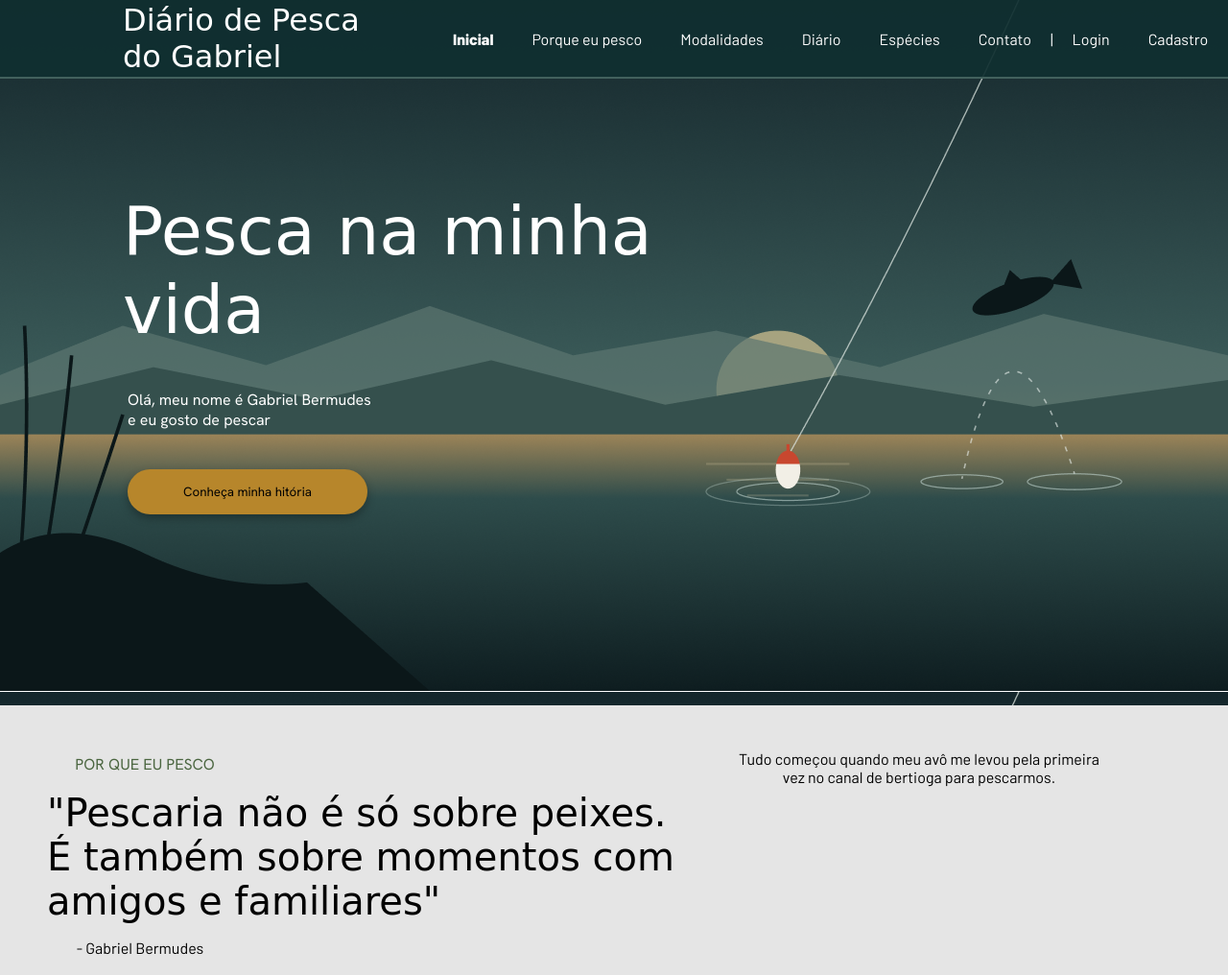
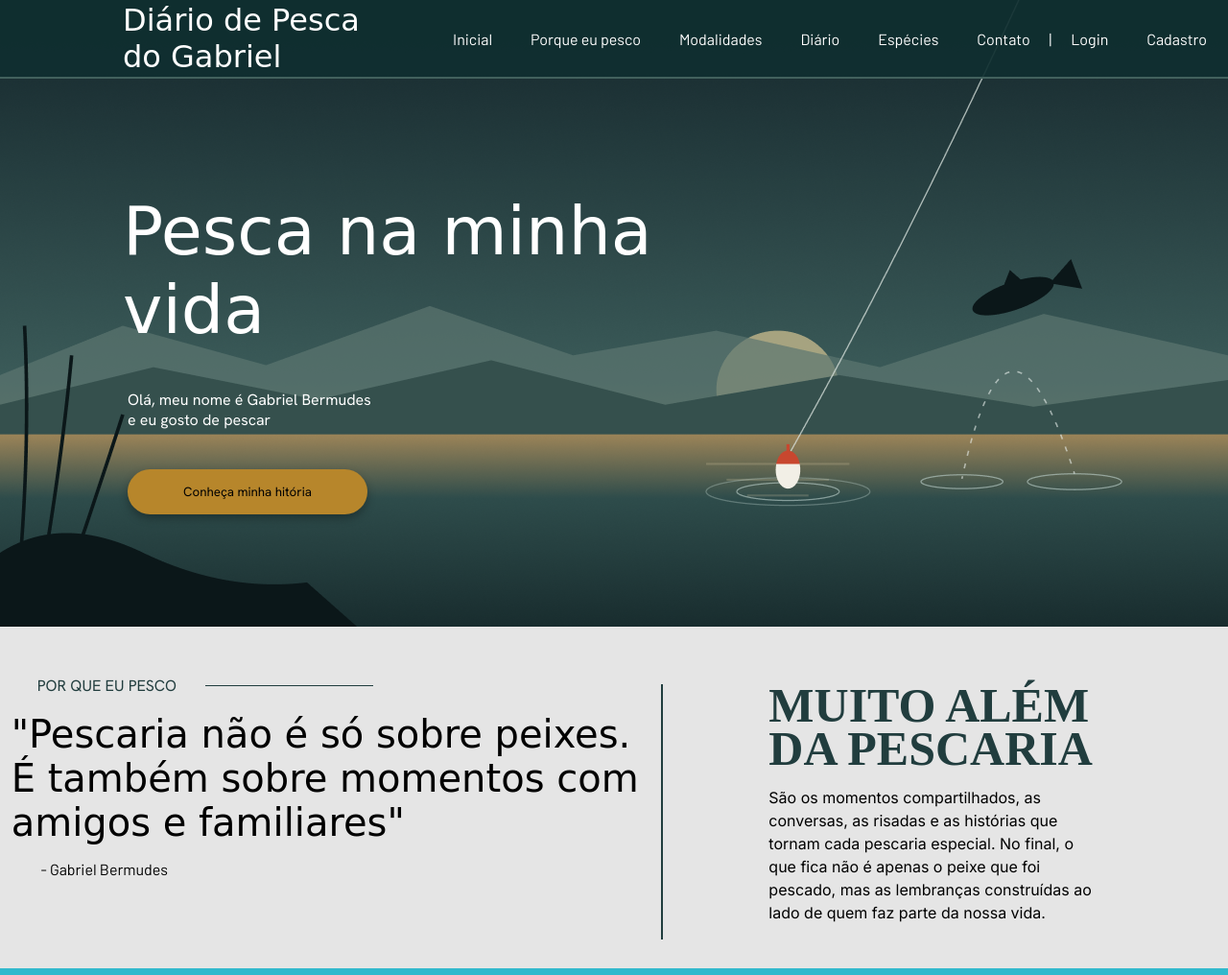
Before and after one commit to GBBermudes/PROJETO-INDIVIDUAL1, a website: page WEB-DATA-VIZ/public/index.html in a window 1280 px wide. Shown: the top 1016 px of the page at 96% size. Drawn offline with Linux system fonts and the light colour scheme; a web font is replaced by a local one.

Commit message:
texto do segundo container porque eu pesco

```diff
--- a/WEB-DATA-VIZ/public/css/estilo.css
+++ b/WEB-DATA-VIZ/public/css/estilo.css
@@ -1,9 +1,16 @@
 @import url('https://fonts.googleapis.com/css2?family=Barlow:ital,wght@0,100;0,200;0,300;0,400;0,500;0,600;0,700;0,800;0,900;1,100;1,200;1,300;1,400;1,500;1,600;1,700;1,800;1,900&display=swap');
 @import url('https://fonts.googleapis.com/css2?family=Hanken+Grotesk:ital,wght@0,100..900;1,100..900&family=Inter:ital,opsz,wght@0,14..32,100..900;1,14..32,100..900&family=Junge&family=Kapakana:wght@300..400&family=Young+Serif&display=swap');
+@import url('https://fonts.googleapis.com/css2?family=Cormorant+SC:wght@300;400;500;600;700&family=Hanken+Grotesk:ital,wght@0,100..900;1,100..900&display=swap');
 
 .junge-regular {
   font-family: "Junge", cursive;
   font-weight: 400;
+  font-style: normal;
+}
+
+.cormorant-sc-bold {
+  font-family: "Cormorant SC", serif;
+  font-weight: 700;
   font-style: normal;
 }
 
@@ -37,9 +44,10 @@ body {
 }
 
 .header {
-  position: relative;
-  z-index: 10000;
+  position: fixed;
+  z-index: 9999;
   height: var(--tamanho-header);
+  width: 100%;
   background-color: rgba(16, 47, 48, 0.92);
   border-bottom: 2px solid #42615D;
 }
@@ -66,6 +74,15 @@ body {
   justify-content: space-between;
   list-style: none;
   color: white;
+}
+
+.navbar a {
+  font-weight: 400;
+}
+
+body:has(#container:target) .navbar a[href="#container"],
+body:has(#boxes:target) .navbar a[href="#boxes"] {
+    font-weight: 900;
 }
 
 .navbar a {
@@ -125,7 +142,7 @@ body {
 }
 
 button:active {
-    transform: translateX(1px) scale(0.98);
+  transform: translateX(1px) scale(0.98);
 }
 
 .banner .container h1 {
@@ -160,13 +177,30 @@ button:active {
 }
 
 .box1 {
+  display: flex;
+  flex-direction: column;
+  align-items: flex-start;
   flex: 1;
-  text-align: justify
+  margin-top: 30px;
+  text-align: left;
+  border-left: 2px solid rgba(16, 47, 48, 0.92);
+  padding-left: 110px;
 }
 
 .box1 p {
-  text-align: justify
+  top: 100%;
+  line-height: 1.5;
+  font-family: 'Inter', sans-serif;
 }
+
+.box1 h2 {
+  text-align: left;
+  color: rgba(16, 47, 48, 0.92);
+  font-size: 50px;
+  line-height: 0.9;
+  margin: 0 0 0 0;
+}
+
 .box h1 {
   margin-top: -5px;
   font-size: 40px;
@@ -178,8 +212,19 @@ button:active {
 }
 
 .box h4 {
-  color: #4B6640;
-  margin-left: -450px;
+  display: flex;
+  align-items: center;
+  width: 350px;
+  color: rgba(16, 47, 48, 0.92);
+  margin-left: -250px;
+  gap: 30px;
+}
+
+.box h4::after {
+  content: "";
+  flex: 1;
+  height: 1px;
+  background-color: rgba(16, 47, 48, 0.92);
 }
 
 .social .container .boxes {
@@ -187,11 +232,6 @@ button:active {
   justify-content: space-between;
   width: 100%;
   padding: 30px 0;
-}
-
-
-.social p {
-  text-align: center;
 }
 
 .box {
--- a/WEB-DATA-VIZ/public/index.html
+++ b/WEB-DATA-VIZ/public/index.html
@@ -24,11 +24,11 @@
     <div class="container">
       <h1 class="titulo junge-regular">Diário de Pesca do Gabriel</h1>
       <ul class="navbar">
-        <li class="agora">
-          <a href="#">Inicial</a>
+        <li>
+          <a href="#container">Inicial</a>
         </li>
         <li>
-          <a href="#box">Porque eu pesco</a>
+          <a href="#boxes">Porque eu pesco</a>
         </li>
         <li>
           <a href="#box">Modalidades</a>
@@ -54,7 +54,7 @@
   </div>
 
   <div class="banner">
-    <div class="container">
+    <div class="container" id="container">
       <h1 class="junge-regular">Pesca na minha <br> vida</h1>
       <p class="hanken">Olá, meu nome é Gabriel Bermudes <br> e eu gosto de pescar</p>
       <button class="hanken">Conheça minha hitória</button>
@@ -63,14 +63,15 @@
 
   <div class="social">
     <div class="container">
-      <div class="boxes">
+      <div class="boxes" id="boxes">
         <div class="box">
           <h4 class="hanken">POR QUE EU PESCO</h4>
           <h1 class="junge-regular">"Pescaria não é só sobre peixes. <br> É também sobre momentos com <br> amigos e familiares"</h1>
           <p>- Gabriel Bermudes</p>
         </div>
         <div class="box1">
-          <p>Tudo começou quando meu avô me levou pela primeira vez no canal de bertioga para pescarmos.</p>
+          <h2 class="cormorant-sc-bold">MUITO ALÉM<br>DA PESCARIA</h2>
+          <p>São os momentos compartilhados, as conversas, as risadas e as histórias que tornam cada pescaria especial. No final, o que fica não é apenas o peixe que foi pescado, mas as lembranças construídas ao lado de quem faz parte da nossa vida.</p>
         </div>
       </div>
     </div>
```
